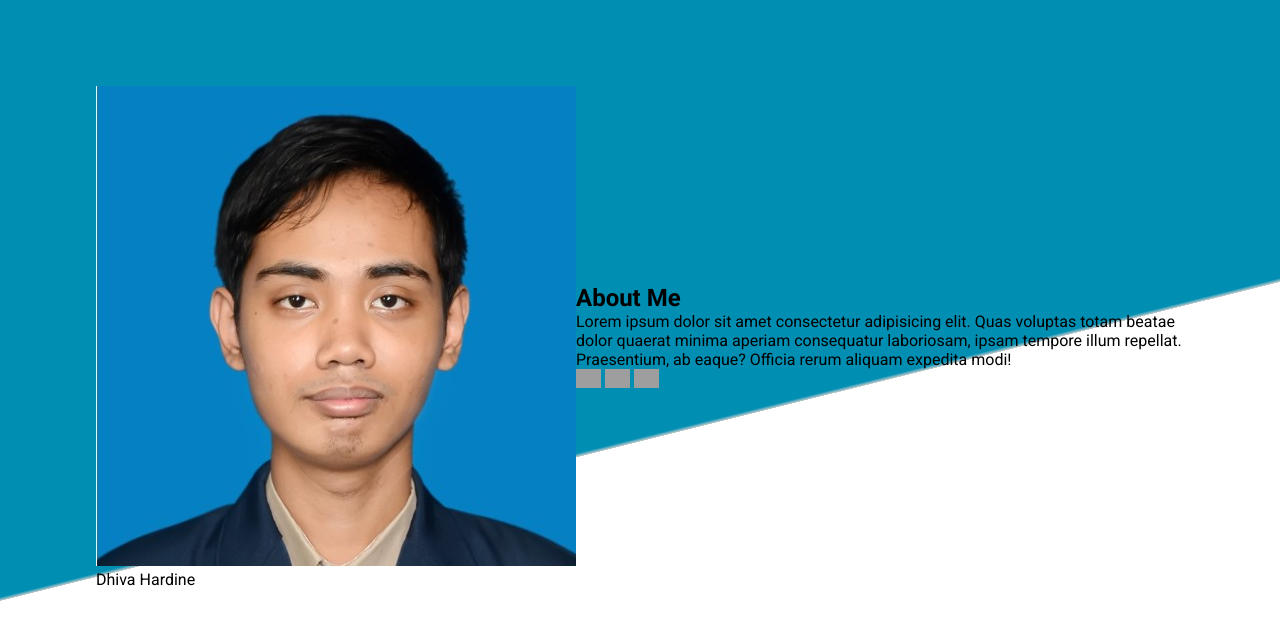
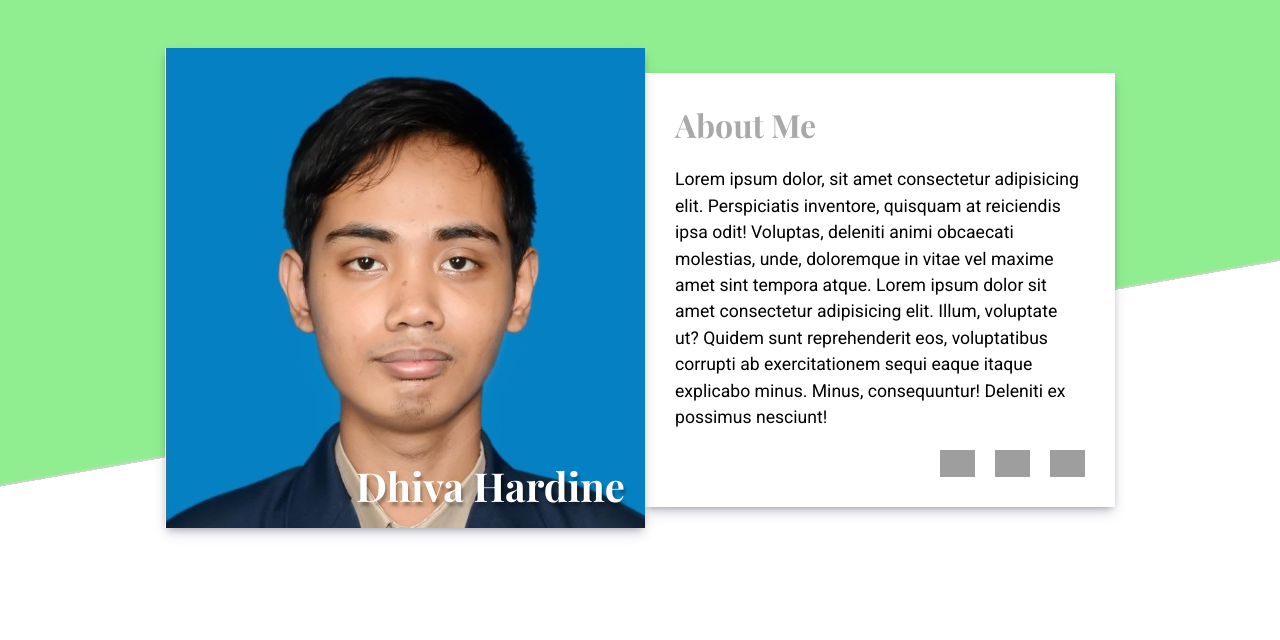
Before and after one commit to d-hardine/homepage, a website built with webpack: page src/template.html in a window 1280 px wide. Built offline with nearby package versions, Linux system fonts and the light colour scheme; grey boxes are pictures that could not be loaded; a web font is replaced by a local one.

Commit message:
header for desktop done

```diff
--- a/src/styles.css
+++ b/src/styles.css
@@ -7,30 +7,74 @@ body {
     font-family: 'Roboto', 'Arial Narrow', Arial, sans-serif;
 }
 
-:root {
-  --white: #ffffff;
-  --lightBlue: #008fb3;
-  --shadow: #00000030;
-  --grey: #4d4d4d;
-}
-
 header {
   background-image: linear-gradient(
-    166deg,
-    var(--lightBlue) 60%,
-    var(--shadow) 60.4%,
-    var(--white) 60%
+    170deg,
+    lightgreen 60%,
+    lightgrey 60.4%,
+    white 60%
   );
 }
 
 #header-container {
-  margin: 0 auto 5rem auto;
-  width: 85%;
+  margin: auto;
+  width: 950px;
   display: flex;
   align-items: center;
-  padding: 5.4rem 0;
+  padding: 3rem 0;
+}
+
+.image-container {
+  position: relative;
+}
+
+.header-img-content {
+  box-shadow: rgba(50, 50, 93, 0.25) 0px 6px 12px -2px, rgba(0, 0, 0, 0.3) 0px 3px 7px -3px;
+}
+
+.user-name {
+  position: absolute;
+  bottom: 20px;
+  right: 20px;
+  color: white;
+  font-size: 2.5rem;
+  font-weight: bold;
+  font-family: 'Playfair Display';
+  text-shadow: 2px 4px 3px rgba(0,0,0,0.3);
+}
+
+.about-me-container {
+  background-color: white;
+  padding: 30px;
+  box-shadow: rgba(50, 50, 93, 0.25) 0px 6px 12px -2px, rgba(0, 0, 0, 0.3) 0px 3px 7px -3px;
+  display: flex;
+  flex-direction: column;
+  gap: 20px;
+}
+
+h2 {
+font-family: 'Playfair Display';
+font-size: 2rem;
+color: darkgrey;
+}
+
+.about {
+  font-size: 1.1rem;
+  line-height: 1.5;
+}
+
+#icons {
+  display: flex;
+  justify-content:end;
+  gap: 20px;
 }
 
 .icons {
-  width: 25px;
+  width: 35px;
 }
+
+@media (max-width: 1000px) {
+  h2 {
+    color: green;
+  }
+}
--- a/src/template.html
+++ b/src/template.html
@@ -6,6 +6,7 @@
     <link rel="preconnect" href="https://fonts.googleapis.com">
     <link rel="preconnect" href="https://fonts.gstatic.com" crossorigin>
     <link href="https://fonts.googleapis.com/css2?family=Roboto:ital,wght@0,100..900;1,100..900&display=swap" rel="stylesheet">
+    <link href="https://fonts.googleapis.com/css2?family=Playfair+Display:ital,wght@0,400..900;1,400..900&display=swap" rel="stylesheet">
     <title>Welcome to my Homepage</title>
 </head>
 <body>
@@ -15,11 +16,10 @@
                 <img class="header-img-content" src="personal-photo.jpg" alt="personal photo">
                 <div class="user-name">Dhiva Hardine</div>
             </div>
-            <div class="about-me">
+            <div class="about-me-container">
                 <h2>About Me</h2>
                 <p class="about">
-                    Lorem ipsum dolor sit amet consectetur adipisicing elit. Quas voluptas totam beatae dolor quaerat minima aperiam consequatur laboriosam, ipsam
-                    tempore illum repellat. Praesentium, ab eaque? Officia rerum aliquam expedita modi!
+                    Lorem ipsum dolor, sit amet consectetur adipisicing elit. Perspiciatis inventore, quisquam at reiciendis ipsa odit! Voluptas, deleniti animi obcaecati molestias, unde, doloremque in vitae vel maxime amet sint tempora atque. Lorem ipsum dolor sit amet consectetur adipisicing elit. Illum, voluptate ut? Quidem sunt reprehenderit eos, voluptatibus corrupti ab exercitationem sequi eaque itaque explicabo minus. Minus, consequuntur! Deleniti ex possimus nesciunt!
                 </p>
                 <div id="icons">
                     <img class="icons" src="https://cdn.jsdelivr.net/gh/devicons/devicon@latest/icons/github/github-original.svg" />
```
